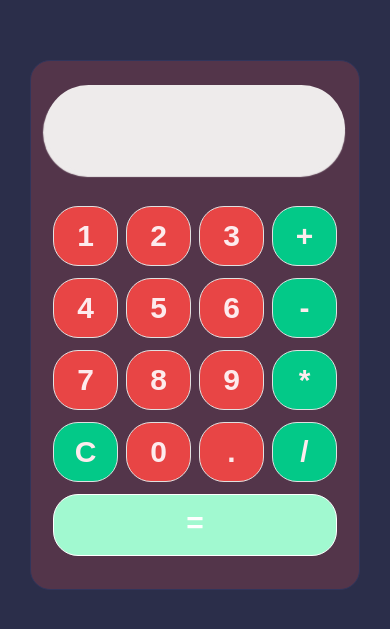
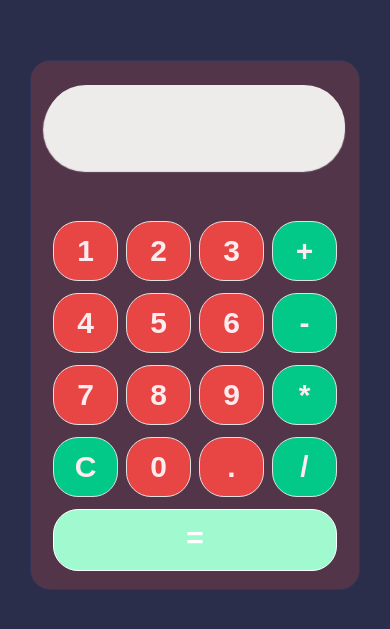
Before and after one commit to JulianRG1512/Calculadora, a React (Create React App) app: page / in a window 390 px wide. Shown: the part 107-736 px from the top of the page. Built offline with nearby package versions, Linux system fonts and the light colour scheme.

Commit message:
Se modifican estilo pantalla

```diff
--- a/src/hojas-de-estilo/pantalla.css
+++ b/src/hojas-de-estilo/pantalla.css
@@ -15,3 +15,12 @@
     margin: 1px solid #888;
     box-shadow: -1px 4px 1px 1px rgb(238, 235, 235);
 }
+
+@media screen and (max-width: 600px) {
+    .entrada{
+        height: 60px;
+        margin-bottom: 50px;
+
+    }
+
+}
```
